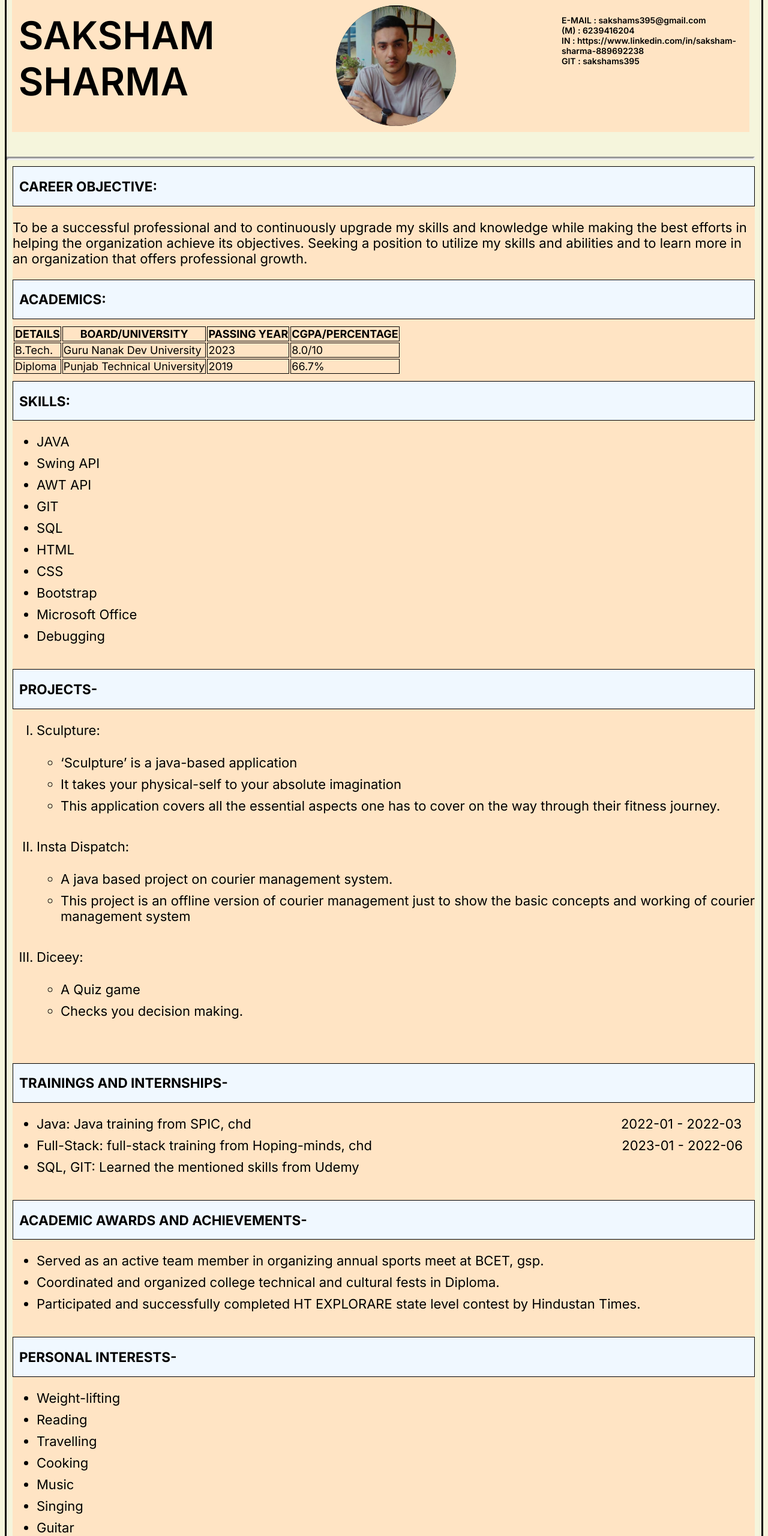
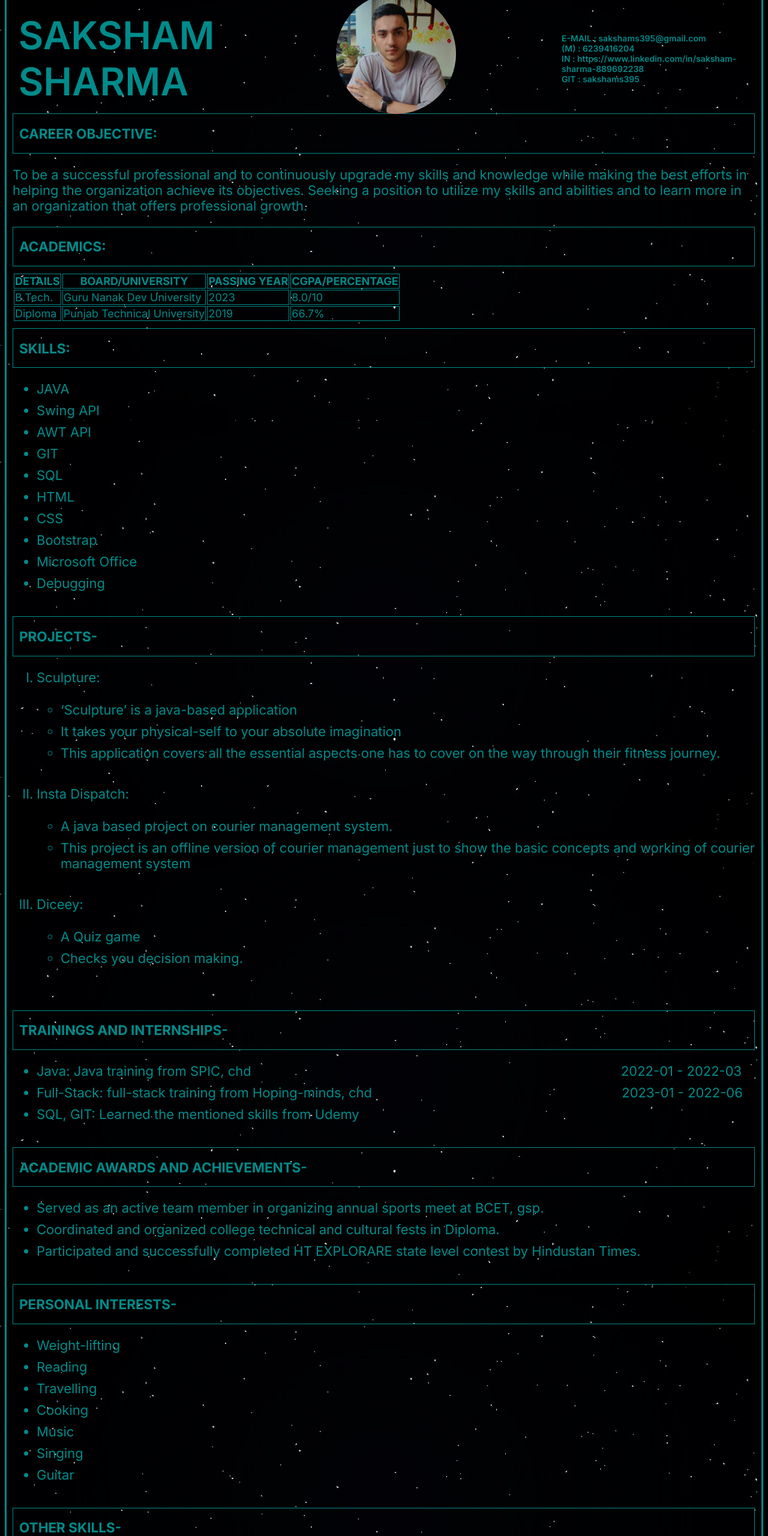
Before and after one commit to Sakshams395/WebD, a plain HTML site: page Assignment1/index2.html in a window 1280 px wide. Shown: the part 20-2580 px from the top of the page at 60% size. Drawn offline with Linux system fonts and the light colour scheme.

Commit message:
changes made in styling_sheet

```diff
--- a/Assignment1/index2.html
+++ b/Assignment1/index2.html
@@ -30,8 +30,6 @@
         </p>
         <br>
         <br>
-        <br>
-        <hr >
         <div class="body">
 
 
--- a/Assignment1/style2.css
+++ b/Assignment1/style2.css
@@ -7,13 +7,13 @@ html
 body
 {
     font-family: inter, sans-serif;
-    background-color:beige;
+    background-image: url(8.jpg);
     color:black;
 }
 
 .container
 {
-    background-color: bisque;
+    background-color: ;
     width: 97%;
     margin: auto;
     padding: 1rem;
@@ -33,7 +33,8 @@ img
 .display_picture
 {
     margin-left: -20;
-    margin-top: -180;
+    margin-top: -200;
+    padding-bottom: 50;
 }
 .first_name
 {
@@ -52,11 +53,11 @@ img
 }
 a:hover
 {
-    color: midnightblue;
+    color: cornsilk;
 }
 a
 {
-    color: black;
+    color: darkcyan;
     text-decoration: none;
 }
 .contact
@@ -108,7 +109,7 @@ hr
 {
     margin-left: 10;
     margin-top: 10px;
-    background-color: bisque;
+    background-color:
 
 }
 .objective
@@ -117,7 +118,7 @@ hr
     font-size: 15;
     padding-left: 10;
     text-transform: uppercase;
-    background-color: aliceblue;
+    background-color
 }
 .objective_description
 {
@@ -131,7 +132,7 @@ hr
     border: 1px solid;
     font-size: 15;
     padding-left: 10;
-    background-color: aliceblue
+    background-color
 }
 table td,tr,th
 {
@@ -145,7 +146,7 @@ table td,tr,th
 }
 .skills
 {
-    background-color: aliceblue;
+    background-color: ;
     margin-top: 10px;
     text-transform: uppercase;
     border: 1px solid;
@@ -159,7 +160,7 @@ ul,li
 }
 .other
 {
-    background-color: aliceblue;
+    background-color: ;
     margin-top: 10px;
     text-transform: uppercase;
     border: 1px solid;
@@ -168,7 +169,7 @@ ul,li
 }
 .project
 {
-    background-color: aliceblue;
+    background-color: ;
     margin-top: 10px;
     text-transform: uppercase;
     border: 1px solid;
@@ -186,7 +187,7 @@ ol
 }
 .ti
 {
-    background-color: aliceblue;
+    background-color: ;
     margin-top: 10px;
     text-transform: uppercase;
     border: 1px solid;
@@ -195,7 +196,7 @@ ol
 }
 .hobbies
 {
-    background-color: aliceblue;
+    background-color: ;
     margin-top: 10px;
     text-transform: uppercase;
     border: 1px solid;
@@ -204,7 +205,7 @@ ol
 }
 .langs
 {
-    background-color: aliceblue;
+    background-color: ;
     margin-top: 10px;
     text-transform: uppercase;
     border: 1px solid;
@@ -213,7 +214,7 @@ ol
 }
 .awards
 {
-    background-color: aliceblue;
+    background-color: ;
     margin-top: 10px;
     text-transform: uppercase;
     border: 1px solid;
@@ -222,7 +223,7 @@ ol
 }
 .dec
 {
-    background-color: aliceblue;
+    background-color:
     margin-top: 10px;
     text-transform: uppercase;
     border: 1px solid;
@@ -281,3 +282,11 @@ ol
 {
     margin-top: -35;
 }
+*
+{
+    color: darkcyan;
+}
+hr
+{
+    color: darkcyan;
+}
--- a/Assignment2/recform.css
+++ b/Assignment2/recform.css
@@ -12,17 +12,12 @@ div
 }
 .cname
 {
-    margin-left: 550;
-    font-size: 4rem;
-}
-.container
-{
-    background-color: burlywood;
+    margin-left: 62
+    font-size: 6rem;
 }
 form
 {
     padding: 3rem;
-    background-color: blanchedalmond;
 }
 .u
 {
@@ -72,3 +67,18 @@ form
 {
     color: red;
 }
+body
+{
+    background-image: url(8.jpg);
+    background-repeat: no-repeat;
+    background-attachment: fixed;
+    background-size: 100% 100%;
+}
+*
+{
+    color: darkcyan;
+}
+input
+{
+    border: 1px solid darkcyan;
+}
--- a/Assignment3/style.css
+++ b/Assignment3/style.css
@@ -1,17 +1,16 @@
 *
 {
-    background-color: black;
-    color: peru;
+    color: darkcyan;
     font-style: italic;
 }
 a
 {
     text-decoration: none;
-    color: goldenrod;
+    color: cornsilk;
 }
 a:hover
 {
-    color: green;
+    color: aqua;
 }
 h1
 {
@@ -23,7 +22,7 @@ h1
 }
 .firstName
 {
-    color: goldenrod;
+    color: cornsilk;
     text-transform: capitalize;
     font-size: 7rem;
     display: block;
@@ -31,7 +30,8 @@ h1
 .lastName
 {
     text-transform: capitalize;
-    font-size: 3rem;
+    font-size: 6rem;
+    color: cornsilk;
 }
 .details
 {
@@ -45,12 +45,12 @@ h1
 .fname
 {
     margin-left: 10px;
-    border: 1px darkgoldenrod solid;
+    border: 1px aquamarine solid;
 }
 .fmail
 {
     margin-left: 4px;
-    border: 1px darkgoldenrod solid;
+    border: 1px aquamarine solid;
 }
 .f
 {
@@ -64,5 +64,17 @@ h1
 }
 .fshare
 {
-    font-size: 30px;
+    font-size: 40px;
+    font-weight: 100;
 }
+body
+{
+    background-image: url(8.jpg);
+    background-repeat: no-repeat;
+    background-attachment: fixed;
+    background-size: 100% 100%;
+}
+input
+{
+    border: 1px solid darkcyan;
+}
```
Also changed, not shown: Assignment3/feedback_form.html (+2 -2 lines), Assignment3/index.html (+3 -0 lines), Assignment1/8.jpg (added), Assignment2/8.jpg (added), Assignment3/8.jpg (added).
